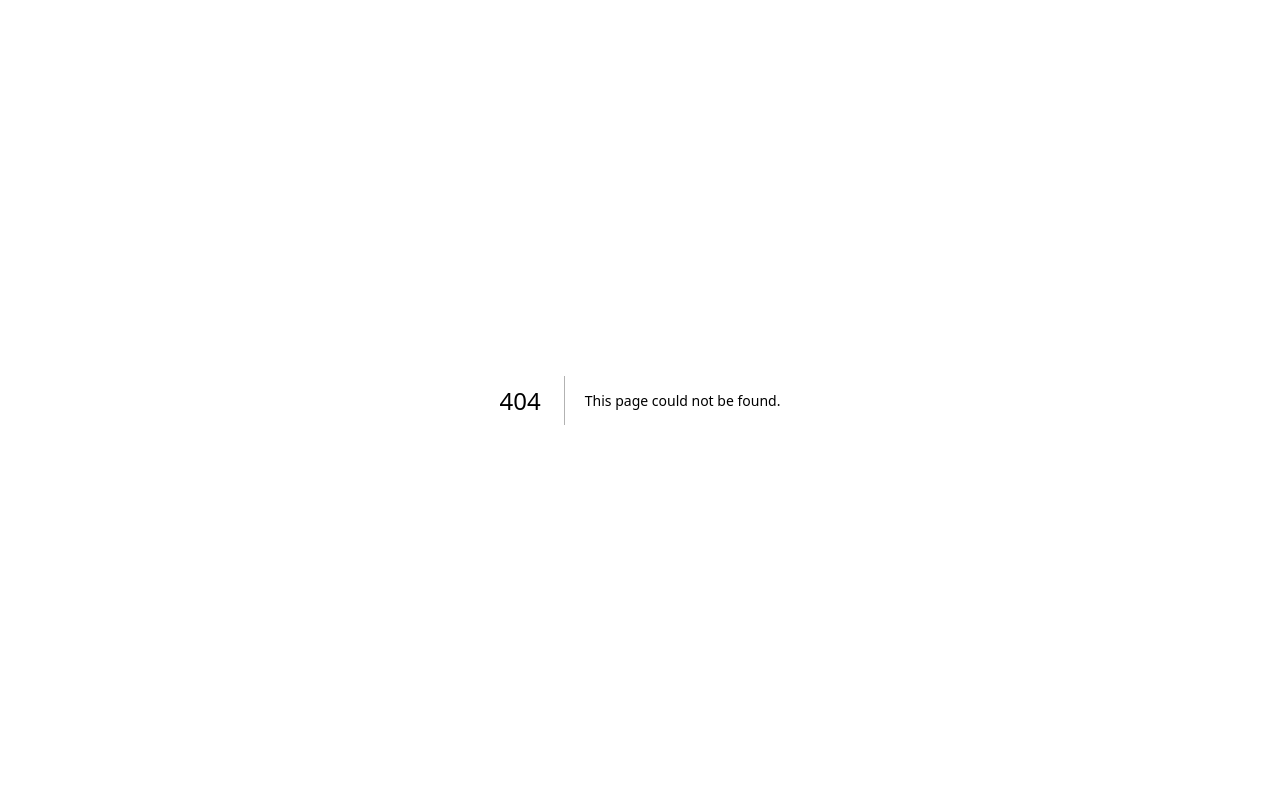
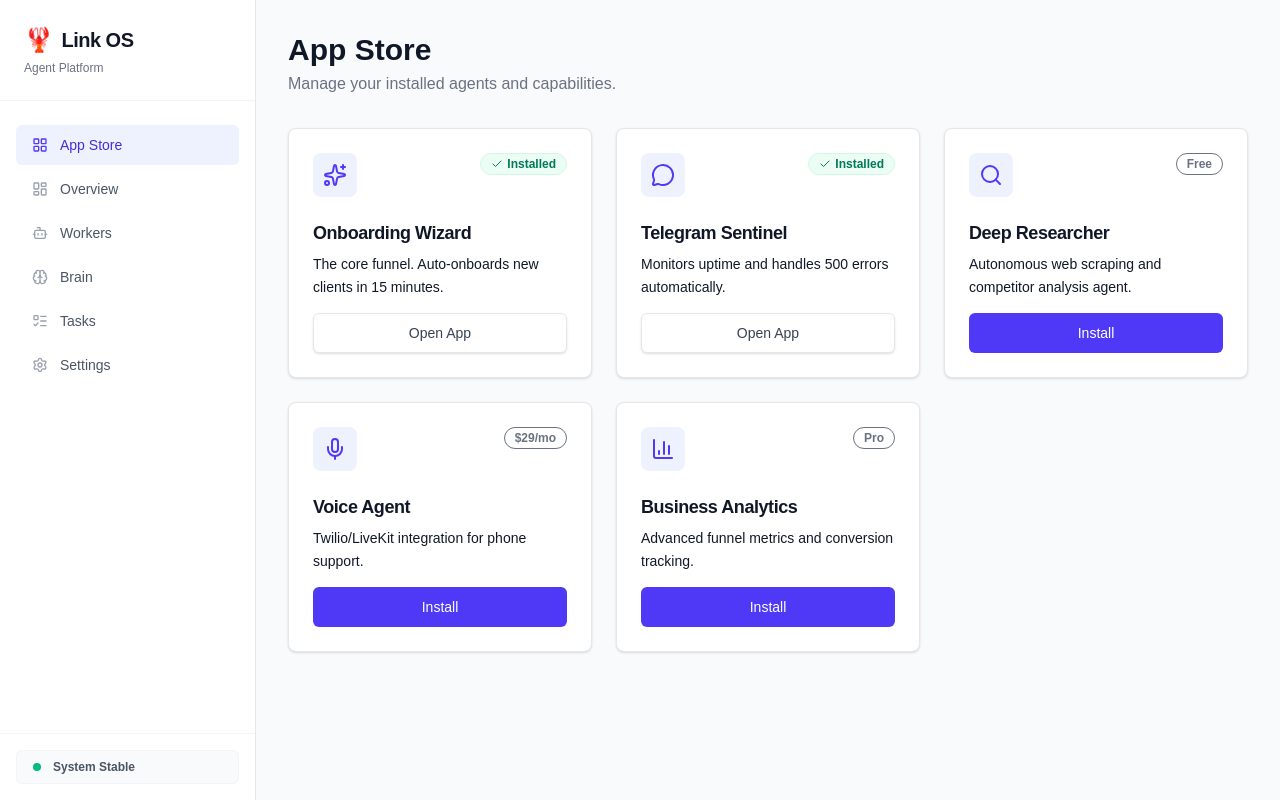
Before and after one commit to linkaiil1234/linkai-openclaw-dont-touch, a Next.js app in the folder openclaw_dont_touch/openclaw-playground/: page /admin/apps in a window 1280 px wide. Before the commit this address had no page. Built offline with nearby package versions, Linux system fonts and the light colour scheme.

Commit message:
feat(store): pivot to app store model + light mode revert

```diff
--- /dev/null
+++ b/openclaw_dont_touch/openclaw-playground/app/admin/apps/page.tsx
@@ -0,0 +1,99 @@
+import { Card, CardContent, CardDescription, CardHeader, CardTitle, CardFooter } from '@/components/ui/card';
+import { Button } from '@/components/ui/button';
+import { Badge } from '@/components/ui/badge';
+import { Sparkles, MessageCircle, Mic, Search, BarChart3, Check } from 'lucide-react';
+import Link from 'next/link';
+
+export const dynamic = 'force-dynamic';
+
+const APPS = [
+  {
+    id: 'wizard',
+    name: 'Onboarding Wizard',
+    description: 'The core funnel. Auto-onboards new clients in 15 minutes.',
+    icon: Sparkles,
+    status: 'installed',
+    href: '/wizard'
+  },
+  {
+    id: 'telegram',
+    name: 'Telegram Sentinel',
+    description: 'Monitors uptime and handles 500 errors automatically.',
+    icon: MessageCircle,
+    status: 'installed',
+    href: '/admin/tasks'
+  },
+  {
+    id: 'researcher',
+    name: 'Deep Researcher',
+    description: 'Autonomous web scraping and competitor analysis agent.',
+    icon: Search,
+    status: 'available',
+    price: 'Free'
+  },
+  {
+    id: 'voice',
+    name: 'Voice Agent',
+    description: 'Twilio/LiveKit integration for phone support.',
+    icon: Mic,
+    status: 'available',
+    price: '$29/mo'
+  },
+  {
+    id: 'analytics',
+    name: 'Business Analytics',
+    description: 'Advanced funnel metrics and conversion tracking.',
+    icon: BarChart3,
+    status: 'available',
+    price: 'Pro'
+  }
+];
+
+export default function AppStore() {
+  return (
+    <div className="space-y-8">
+      <div>
+        <h1 className="text-3xl font-bold text-gray-900">App Store</h1>
+        <p className="text-gray-500 mt-1">Manage your installed agents and capabilities.</p>
+      </div>
+
+      <div className="grid grid-cols-1 md:grid-cols-2 lg:grid-cols-3 gap-6">
+        {APPS.map((app) => (
+          <Card key={app.id} className="border border-gray-200 shadow-sm hover:shadow-md transition-shadow bg-white">
+            <CardHeader className="pb-3">
+              <div className="flex justify-between items-start">
+                <div className="p-2.5 bg-indigo-50 text-indigo-600 rounded-lg">
+                  <app.icon className="h-6 w-6" />
+                </div>
+                {app.status === 'installed' ? (
+                  <Badge variant="secondary" className="bg-emerald-50 text-emerald-700 border-emerald-100 flex gap-1 items-center">
+                    <Check className="h-3 w-3" /> Installed
+                  </Badge>
+                ) : (
+                  <Badge variant="outline" className="text-gray-500">
+                    {app.price}
+                  </Badge>
+                )}
+              </div>
+              <CardTitle className="mt-4 text-lg">{app.name}</CardTitle>
+              <CardDescription className="h-10 text-sm leading-relaxed">
+                {app.description}
+              </CardDescription>
+            </CardHeader>
+            <CardFooter className="pt-2">
+              {app.status === 'installed' ? (
+                <Button asChild className="w-full bg-white border border-gray-200 text-gray-700 hover:bg-gray-50 shadow-sm">
+                  <Link href={app.href || '#'}>Open App</Link>
+                </Button>
+              ) : (
+                <Button className="w-full bg-indigo-600 hover:bg-indigo-700 text-white">
+                  Install
+                </Button>
+              )}
+            </CardFooter>
+          </Card>
+        ))}
+      </div>
+    </div>
+  );
+}
--- a/openclaw_dont_touch/openclaw-playground/app/admin/layout.tsx
+++ b/openclaw_dont_touch/openclaw-playground/app/admin/layout.tsx
@@ -8,9 +8,9 @@ export default function AdminLayout({
   children: React.ReactNode;
 }) {
   return (
-    <div className="flex min-h-screen bg-slate-950 text-slate-100">
+    <div className="flex min-h-screen bg-gray-50 text-gray-900">
       <LivePulse />
-      <Toaster position="top-right" theme="dark" />
+      <Toaster position="top-right" />
       <AdminSidebar />
       <main className="flex-1 ml-64 p-8">
         {children}
--- a/openclaw_dont_touch/openclaw-playground/app/admin/tasks/client-view.tsx
+++ b/openclaw_dont_touch/openclaw-playground/app/admin/tasks/client-view.tsx
@@ -30,68 +30,68 @@ export default function TaskManagerClient({ initialTasks }: { initialTasks: Task
     <div className="space-y-6">
         {/* Header Stats */}
         <div className="grid grid-cols-1 md:grid-cols-3 gap-4">
-          <Card className="border-l-4 border-green-500 shadow-sm bg-slate-900 border-slate-800 text-slate-100">
+          <Card className="border-l-4 border-green-500 shadow-sm bg-white border-gray-200">
             <CardContent className="pt-6 flex items-center gap-4">
-              <div className="p-3 bg-green-900/50 rounded-full text-green-400"><Activity className="h-6 w-6" /></div>
+              <div className="p-3 bg-green-50 rounded-full text-green-600"><Activity className="h-6 w-6" /></div>
               <div>
-                <p className="text-sm font-medium text-slate-400">System Status</p>
-                <h3 className="text-2xl font-bold">Healthy</h3>
+                <p className="text-sm font-medium text-gray-500">System Status</p>
+                <h3 className="text-2xl font-bold text-gray-900">Healthy</h3>
               </div>
             </CardContent>
           </Card>
-          <Card className="border-l-4 border-blue-500 shadow-sm bg-slate-900 border-slate-800 text-slate-100">
+          <Card className="border-l-4 border-blue-500 shadow-sm bg-white border-gray-200">
             <CardContent className="pt-6 flex items-center gap-4">
-              <div className="p-3 bg-blue-900/50 rounded-full text-blue-400"><Cpu className="h-6 w-6" /></div>
+              <div className="p-3 bg-blue-50 rounded-full text-blue-600"><Cpu className="h-6 w-6" /></div>
               <div>
-                <p className="text-sm font-medium text-slate-400">Active Processes</p>
-                <h3 className="text-2xl font-bold">{initialTasks.filter(t => t.status === 'in-progress').length} Running</h3>
+                <p className="text-sm font-medium text-gray-500">Active Processes</p>
+                <h3 className="text-2xl font-bold text-gray-900">{initialTasks.filter(t => t.status === 'in-progress').length} Running</h3>
               </div>
             </CardContent>
           </Card>
-          <Card className="border-l-4 border-purple-500 shadow-sm bg-slate-900 border-slate-800 text-slate-100">
+          <Card className="border-l-4 border-purple-500 shadow-sm bg-white border-gray-200">
             <CardContent className="pt-6 flex items-center gap-4">
-              <div className="p-3 bg-purple-900/50 rounded-full text-purple-400"><HardDrive className="h-6 w-6" /></div>
+              <div className="p-3 bg-purple-50 rounded-full text-purple-600"><HardDrive className="h-6 w-6" /></div>
               <div>
-                <p className="text-sm font-medium text-slate-400">Memory Usage</p>
-                <h3 className="text-2xl font-bold">Dynamic</h3>
+                <p className="text-sm font-medium text-gray-500">Memory Usage</p>
+                <h3 className="text-2xl font-bold text-gray-900">Dynamic</h3>
               </div>
             </CardContent>
           </Card>
         </div>
 
         {/* Main Process Table */}
-        <Card className="shadow-lg border-slate-800 bg-slate-900 text-slate-100">
-          <CardHeader className="flex flex-row items-center justify-between border-b border-slate-800">
+        <Card className="shadow-sm border border-gray-200 bg-white">
+          <CardHeader className="flex flex-row items-center justify-between border-b border-gray-100 bg-gray-50/50">
             <div>
-              <CardTitle className="text-xl">Active Missions</CardTitle>
-              <CardDescription className="text-slate-400">Real-time control over Agent Link's tasks</CardDescription>
+              <CardTitle className="text-xl text-gray-900">Active Missions</CardTitle>
+              <CardDescription className="text-gray-500">Real-time control over Agent Link's tasks</CardDescription>
             </div>
             <div className="flex items-center gap-2">
-                {isPending && <Loader2 className="h-4 w-4 animate-spin text-slate-500" />}
-                <Badge variant="outline" className="text-xs font-mono text-slate-500 border-slate-700">
+                {isPending && <Loader2 className="h-4 w-4 animate-spin text-gray-400" />}
+                <Badge variant="outline" className="text-xs font-mono text-gray-500 border-gray-200 bg-white">
                     Auto-refresh: ON (4s)
                 </Badge>
             </div>
           </CardHeader>
           <CardContent className="p-0">
-            <div className="divide-y divide-slate-800">
+            <div className="divide-y divide-gray-100">
               {initialTasks.length === 0 ? (
-                <div className="p-8 text-center text-slate-500">No active tasks found in Redis.</div>
+                <div className="p-8 text-center text-gray-400">No active tasks found in Redis.</div>
               ) : initialTasks.map((task) => (
-                <div key={task.id} className="flex items-center justify-between p-6 hover:bg-slate-800/50 transition-colors">
+                <div key={task.id} className="flex items-center justify-between p-6 hover:bg-gray-50 transition-colors">
                   <div className="flex items-center gap-5">
-                    <div className={`p-2 rounded-lg ${task.status === 'in-progress' ? 'bg-green-900/30 text-green-400' : 'bg-slate-800 text-slate-400'}`}>
+                    <div className={`p-2 rounded-lg ${task.status === 'in-progress' ? 'bg-green-100 text-green-700' : 'bg-gray-100 text-gray-400'}`}>
                       <Terminal className="h-5 w-5" />
                     </div>
                     <div>
                       <div className="flex items-center gap-2">
-                        <p className="font-bold text-base">{task.title}</p>
+                        <p className="font-bold text-base text-gray-900">{task.title}</p>
                         <Badge variant={task.status === 'in-progress' ? 'default' : 'secondary'}
-                               className={task.status === 'in-progress' ? 'bg-green-600 hover:bg-green-700' : 'bg-slate-700'}>
+                               className={task.status === 'in-progress' ? 'bg-green-100 text-green-700 hover:bg-green-200' : 'bg-gray-100 text-gray-600'}>
                           {task.status}
                         </Badge>
                       </div>
-                      <p className="text-xs text-slate-500 font-mono mt-1">ID: {task.id} • Assigned: {task.assignedTo || 'Unassigned'}</p>
+                      <p className="text-xs text-gray-500 font-mono mt-1">ID: {task.id} • Assigned: {task.assignedTo || 'Unassigned'}</p>
                     </div>
                   </div>
 
--- a/openclaw_dont_touch/openclaw-playground/app/admin/tasks/page.tsx
+++ b/openclaw_dont_touch/openclaw-playground/app/admin/tasks/page.tsx
@@ -6,7 +6,7 @@ export const dynamic = 'force-dynamic';
 export default async function TaskManagerPage() {
   const tasks = await getTasks();
   return (
-    <div className="p-8 bg-slate-950 min-h-screen font-sans text-slate-100">
+    <div className="p-8 bg-gray-50 min-h-screen font-sans text-gray-900">
       <div className="max-w-5xl mx-auto">
         <TaskManagerClient initialTasks={tasks} />
       </div>
--- a/openclaw_dont_touch/openclaw-playground/app/admin/workers/client-view.tsx
+++ b/openclaw_dont_touch/openclaw-playground/app/admin/workers/client-view.tsx
@@ -80,16 +80,16 @@ export default function SwarmControlClient({ initialWorkers, initialTasks, templ
           </h2>
           <div className="grid grid-cols-1 md:grid-cols-2 gap-4">
             {workers.map((worker) => (
-              <Card key={worker.id} className={`bg-slate-900 transition-all ${worker.status === 'busy' ? 'border-indigo-500/50 shadow-[0_0_15px_rgba(99,102,241,0.15)]' : 'border-slate-800 hover:border-slate-700'}`}>
+              <Card key={worker.id} className={`bg-white transition-all ${worker.status === 'busy' ? 'border-indigo-500/50 shadow-md' : 'border-gray-200 hover:border-gray-300'}`}>
                 <CardHeader className="pb-2">
                   <div className="flex justify-between items-start">
                     <div className="flex items-center gap-3">
-                      <div className={`p-2 rounded-lg ${worker.status === 'offline' ? 'bg-slate-800' : 'bg-slate-800 shadow-sm'}`}>
-                         <Bot className={`h-6 w-6 ${worker.status === 'busy' ? 'text-indigo-400 animate-pulse' : 'text-slate-500'}`} />
+                      <div className={`p-2 rounded-lg ${worker.status === 'offline' ? 'bg-gray-100' : 'bg-white shadow-sm border border-gray-100'}`}>
+                         <Bot className={`h-6 w-6 ${worker.status === 'busy' ? 'text-indigo-600 animate-pulse' : 'text-gray-500'}`} />
                       </div>
                       <div>
-                        <CardTitle className="text-base text-white">{worker.name}</CardTitle>
-                        <CardDescription className="text-slate-500">{worker.role}</CardDescription>
+                        <CardTitle className="text-base text-gray-900">{worker.name}</CardTitle>
+                        <CardDescription className="text-gray-500">{worker.role}</CardDescription>
                       </div>
                     </div>
                     <Badge variant={worker.status === 'busy' ? 'default' : 'secondary'} className={worker.status === 'busy' ? 'bg-indigo-600' : 'bg-slate-800 text-slate-400'}>
@@ -99,14 +99,14 @@ export default function SwarmControlClient({ initialWorkers, initialTasks, templ
                 </CardHeader>
                 <CardContent>
                   {worker.status === 'busy' && (
-                    <div className="bg-slate-950 p-3 rounded border border-indigo-900/30 text-xs mt-2">
-                      <span className="font-bold text-indigo-400 block mb-1">PROCESSING:</span>
-                      <span className="text-slate-300">{worker.currentTask}</span>
+                    <div className="bg-indigo-50 p-3 rounded border border-indigo-100 text-xs mt-2">
+                      <span className="font-bold text-indigo-700 block mb-1">PROCESSING:</span>
+                      <span className="text-gray-700">{worker.currentTask}</span>
                     </div>
                   )}
                   <div className="flex gap-1 mt-3 flex-wrap">
                     {worker.capabilities.map(cap => (
-                      <span key={cap} className="text-[10px] px-2 py-1 bg-slate-800 rounded text-slate-400 font-mono border border-slate-700">
+                      <span key={cap} className="text-[10px] px-2 py-1 bg-gray-100 rounded text-gray-500 font-mono border border-gray-200">
                         {cap}
                       </span>
                     ))}
--- a/openclaw_dont_touch/openclaw-playground/components/admin/Sidebar.tsx
+++ b/openclaw_dont_touch/openclaw-playground/components/admin/Sidebar.tsx
@@ -1,56 +1,54 @@
 'use client';
 
-import { LayoutDashboard, Brain, ListTodo, Sparkles, Settings, Bot, BarChart3 } from 'lucide-react';
+import { LayoutDashboard, Brain, ListTodo, Bot, Settings, LayoutGrid } from 'lucide-react';
 import Link from 'next/link';
 import { usePathname } from 'next/navigation';
 
 const menuItems = [
+  { icon: LayoutGrid, label: 'App Store', href: '/admin/apps' },
   { icon: LayoutDashboard, label: 'Overview', href: '/admin' },
-  { icon: BarChart3, label: 'Analytics', href: '/admin/analytics' },
-  { icon: Brain, label: 'Brain Monitor', href: '/admin/brain' },
-  { icon: ListTodo, label: 'Task Manager', href: '/admin/tasks' },
-  { icon: Bot, label: 'Swarm Workers', href: '/admin/workers' },
-  { icon: Settings, label: 'Settings (God Mode)', href: '/admin/settings' },
-  { icon: Sparkles, label: 'Playground (Wizard)', href: '/wizard', external: true },
+  { icon: Bot, label: 'Workers', href: '/admin/workers' },
+  { icon: Brain, label: 'Brain', href: '/admin/brain' },
+  { icon: ListTodo, label: 'Tasks', href: '/admin/tasks' },
+  { icon: Settings, label: 'Settings', href: '/admin/settings' },
 ];
 
 export function AdminSidebar() {
   const pathname = usePathname();
 
   return (
-    <aside className="w-64 bg-slate-900 text-slate-300 flex flex-col h-screen fixed left-0 top-0 border-r border-slate-800">
-      <div className="p-6">
-        <h1 className="text-xl font-bold text-white tracking-wider flex items-center gap-2">
+    <aside className="w-64 bg-white border-r border-gray-200 flex flex-col h-screen fixed left-0 top-0 z-50">
+      <div className="p-6 border-b border-gray-100">
+        <h1 className="text-xl font-bold text-gray-900 tracking-tight flex items-center gap-2">
           <span className="text-2xl">🦞</span> Link OS
         </h1>
-        <p className="text-xs text-slate-500 mt-1">Agent Command Center</p>
+        <p className="text-xs text-gray-500 mt-1">Agent Platform</p>
       </div>
 
-      <nav className="flex-1 px-4 space-y-2">
+      <nav className="flex-1 px-4 py-6 space-y-1">
         {menuItems.map((item) => {
           const isActive = pathname === item.href;
           return (
             <Link
               key={item.href}
               href={item.href}
-              target={item.external ? '_blank' : undefined}
-              className={`flex items-center gap-3 px-4 py-3 rounded-lg transition-all duration-200 ${
+              className={`flex items-center gap-3 px-4 py-2.5 rounded-md transition-all duration-200 text-sm font-medium ${
                 isActive
-                  ? 'bg-indigo-600 text-white shadow-lg shadow-indigo-900/20'
-                  : 'hover:bg-slate-800 hover:text-white'
+                  ? 'bg-indigo-50 text-indigo-700'
+                  : 'text-gray-600 hover:bg-gray-50 hover:text-gray-900'
               }`}
             >
-              <item.icon className={`h-5 w-5 ${isActive ? 'text-white' : 'text-slate-400'}`} />
-              <span className="font-medium">{item.label}</span>
+              <item.icon className={`h-4 w-4 ${isActive ? 'text-indigo-600' : 'text-gray-400'}`} />
+              <span>{item.label}</span>
             </Link>
           );
         })}
       </nav>
 
-      <div className="p-4 border-t border-slate-800">
-        <div className="flex items-center gap-3 px-4 py-2">
-          <div className="h-2 w-2 rounded-full bg-green-500 animate-pulse" />
-          <span className="text-xs font-mono text-green-400">System Online</span>
+      <div className="p-4 border-t border-gray-100">
+        <div className="flex items-center gap-3 px-4 py-2 bg-gray-50 rounded-md border border-gray-100">
+          <div className="h-2 w-2 rounded-full bg-emerald-500" />
+          <span className="text-xs font-semibold text-gray-600">System Stable</span>
         </div>
       </div>
     </aside>
```
Also changed, not shown: openclaw_dont_touch/openclaw-playground/app/admin/settings/client-view.tsx (+33 -33 lines).
